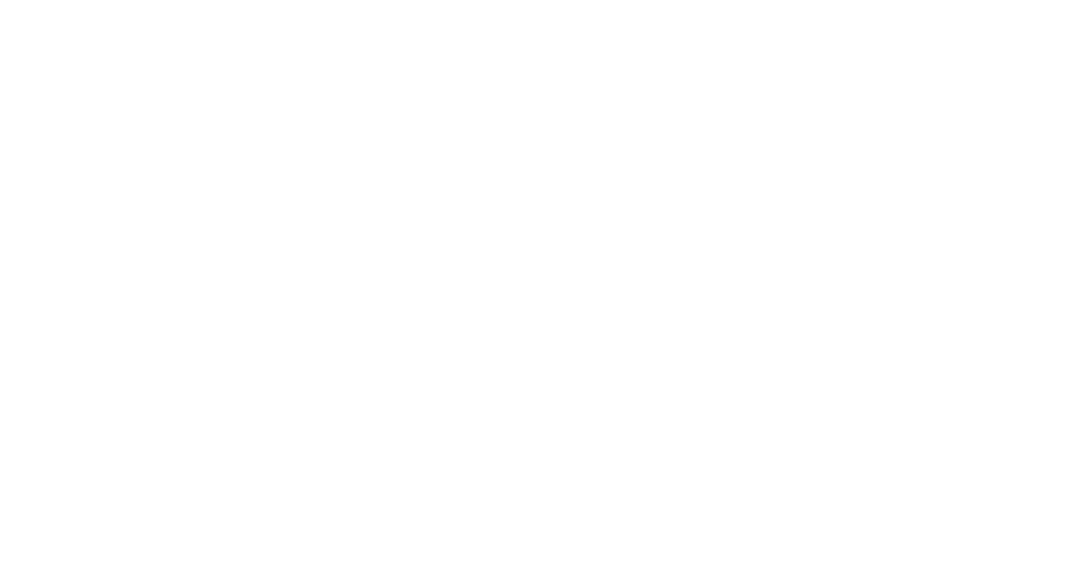
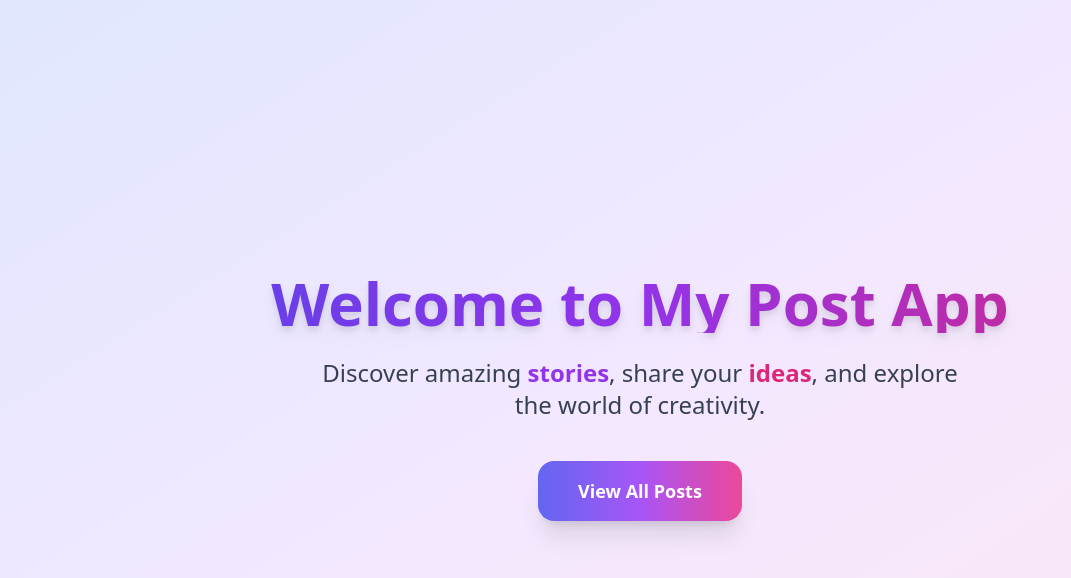
Before and after one commit to Akash12-sharma/Post, a Nuxt app: page / in a window 1280 px wide. Shown: the top 578 px of the page, without its empty margins (0-1071 px from the left). Built offline with nearby package versions, Linux system fonts and the light colour scheme.

Commit message:
add a loading feature

```diff
--- /dev/null
+++ b/app/pages/index.vue
@@ -0,0 +1,25 @@
+<template>
+  <div class="min-h-screen bg-gradient-to-br from-indigo-100 via-purple-100 to-pink-100 flex items-center justify-center">
+    <div class="container mx-auto px-6 py-20 text-center">
+
+      <h1 class="text-5xl sm:text-6xl font-extrabold bg-gradient-to-r from-indigo-600 via-purple-600 to-pink-600
+                 bg-clip-text text-transparent drop-shadow-lg mb-6 leading-tight">
+        Welcome to My Post App
+      </h1>
+       <p class="text-lg sm:text-2xl text-gray-700 max-w-2xl mx-auto leading-relaxed mb-10">
+         Discover amazing <span class="font-semibold text-purple-600">stories</span>,
+        share your <span class="font-semibold text-pink-600">ideas</span>, and explore the world of creativity.
+      </p>
+
+      <NuxtLink
+        to="/posts"
+        class="relative inline-block px-8 sm:px-10 py-3 sm:py-4 text-lg font-semibold text-white rounded-2xl
+               bg-gradient-to-r from-indigo-500 via-purple-500 to-pink-500
+               shadow-xl transition-transform duration-300 hover:scale-105 hover:shadow-2xl
+               before:absolute before:inset-0 before:rounded-2xl before:bg-white/20 before:opacity-0
+               before:transition-opacity before:duration-300 hover:before:opacity-100 overflow-hidden">
+        View All Posts
+      </NuxtLink>
+    </div>
+  </div>
+</template>
```
